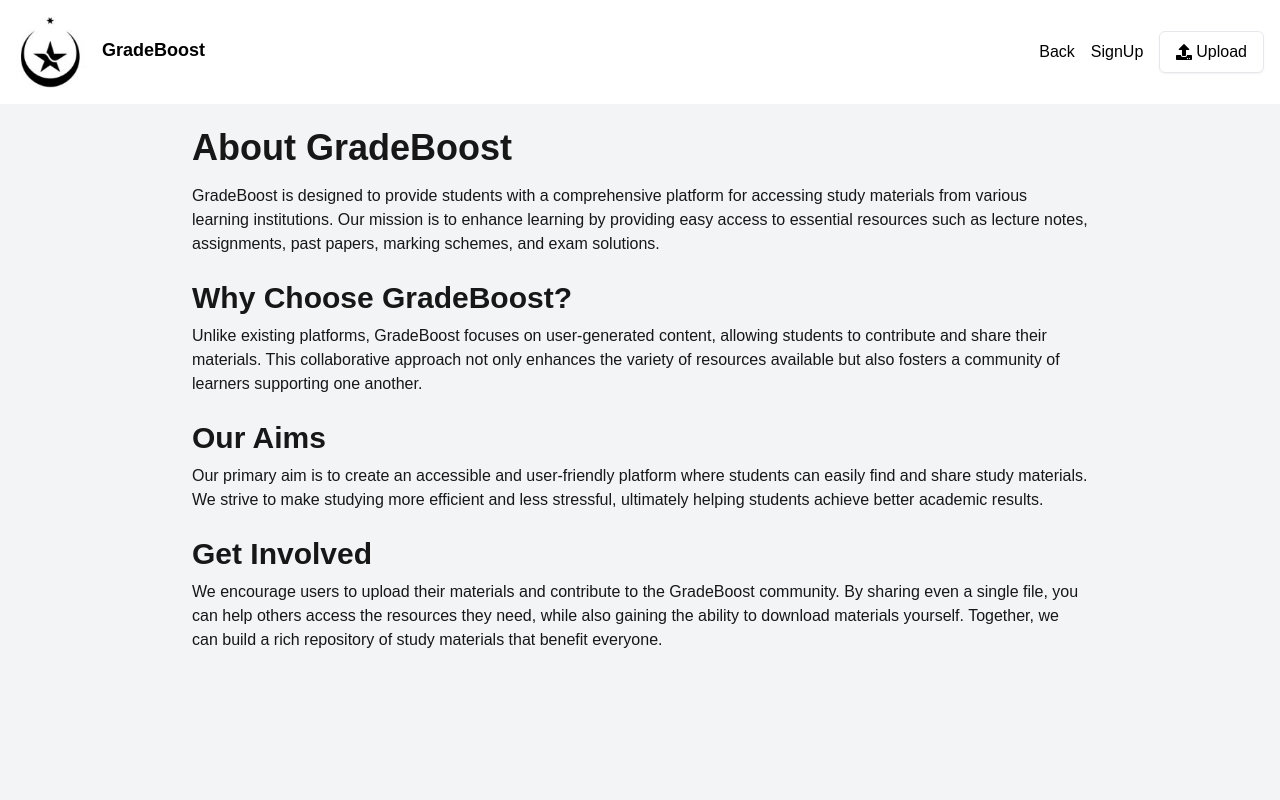
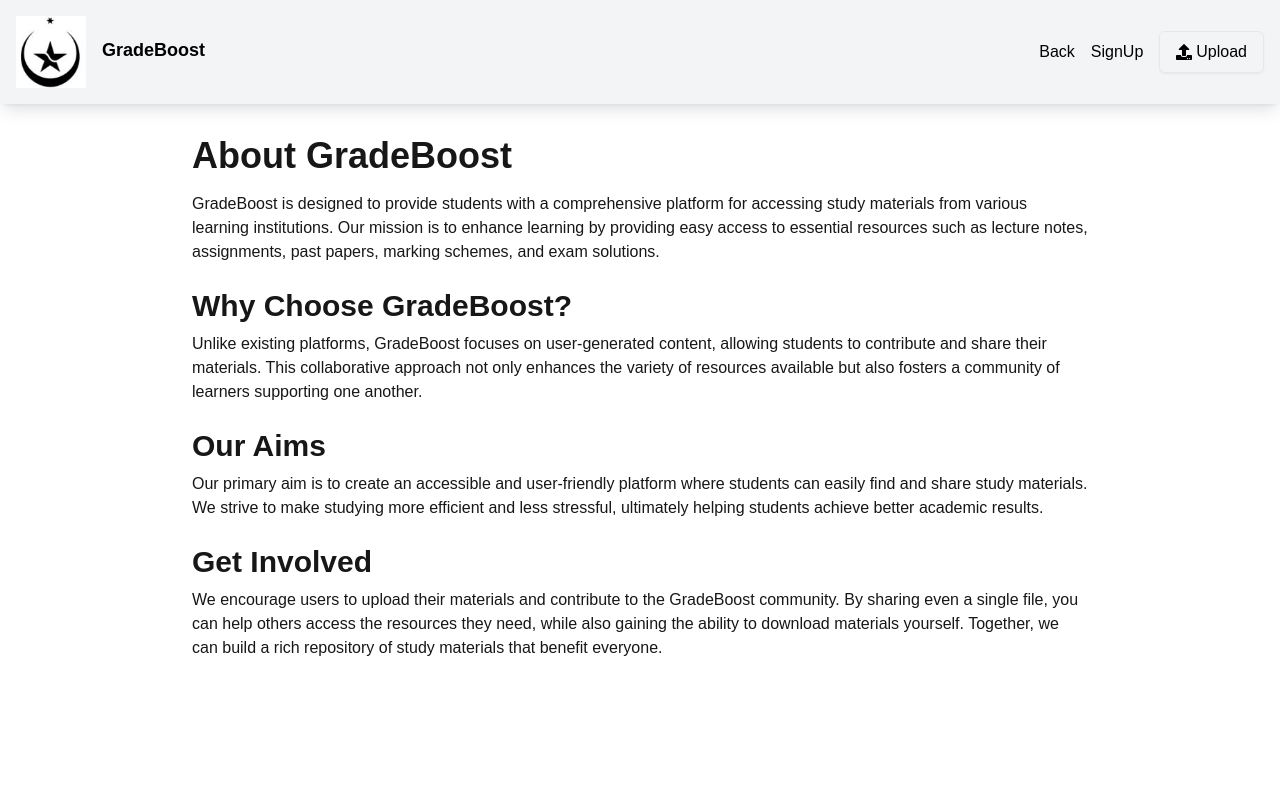
Before and after one commit to mikelexx/grade-boost, a Next.js app: page /about in a window 1280 px wide. Shown: the top 800 px of the page. Built offline with nearby package versions, Linux system fonts and the light colour scheme; no server answers.

Commit message:
fix UI: altered the background colors for about page sections to match those of landing page to for consistence styling across website pages

```diff
--- a/src/app/about/page.tsx
+++ b/src/app/about/page.tsx
@@ -5,8 +5,8 @@ import UploadButton from "@/components/UploadButton";
 export default function About() {
   return (
     <>
-      <nav className="flex items-center justify-between p-4 bg-white text-black ">
-      <div className="flex-row space-x-4">
+      <nav className="fixed top-0 left-0 shadow-lg z-20 w-full flex items-center justify-between p-4 bg-gray-100 text-black ">
+      <div className="flex-row space-x-4 ">
         <Image src='/images/logo.png' width={70} height={70} alt='Logo' className="inline-block" />
         <Link className="text-lg font-bold" href="/">
           GradeBoost
@@ -27,7 +27,7 @@ export default function About() {
       </div>
     </nav>
 
-      <section className="bg-gray-100 p-6 min-h-screen">
+      <section className="mt-28 bg-white p-6 min-h-screen">
         <div className="max-w-4xl mx-auto">
           <h1 className="text-4xl font-bold mb-4">About GradeBoost</h1>
           <p className="mb-4">
--- a/src/components/AuthNavBar.tsx
+++ b/src/components/AuthNavBar.tsx
@@ -3,7 +3,7 @@ import Image from "next/image";
 import Search from "./Search";
 export default function ResultsPageNavBar({ onSearch }: { onSearch: (query: string) => void }) {
   return (
-    <nav className="fixed top-0 left-0 right-0 z-50  h-16 flex items-center justify-between px-4 bg-white text-black shadow-md">
+    <nav className="fixed top-0 left-0 right-0 z-50  h-16 flex items-center justify-between px-4 bg-gray-100 text-black shadow-md">
       <div className="flex-row space-x-4">
         <Image src='/images/logo.png' width={60} height={60} alt='Logo' className="inline-block" />
         <Link className="text-lg font-bold" href="/">
```
